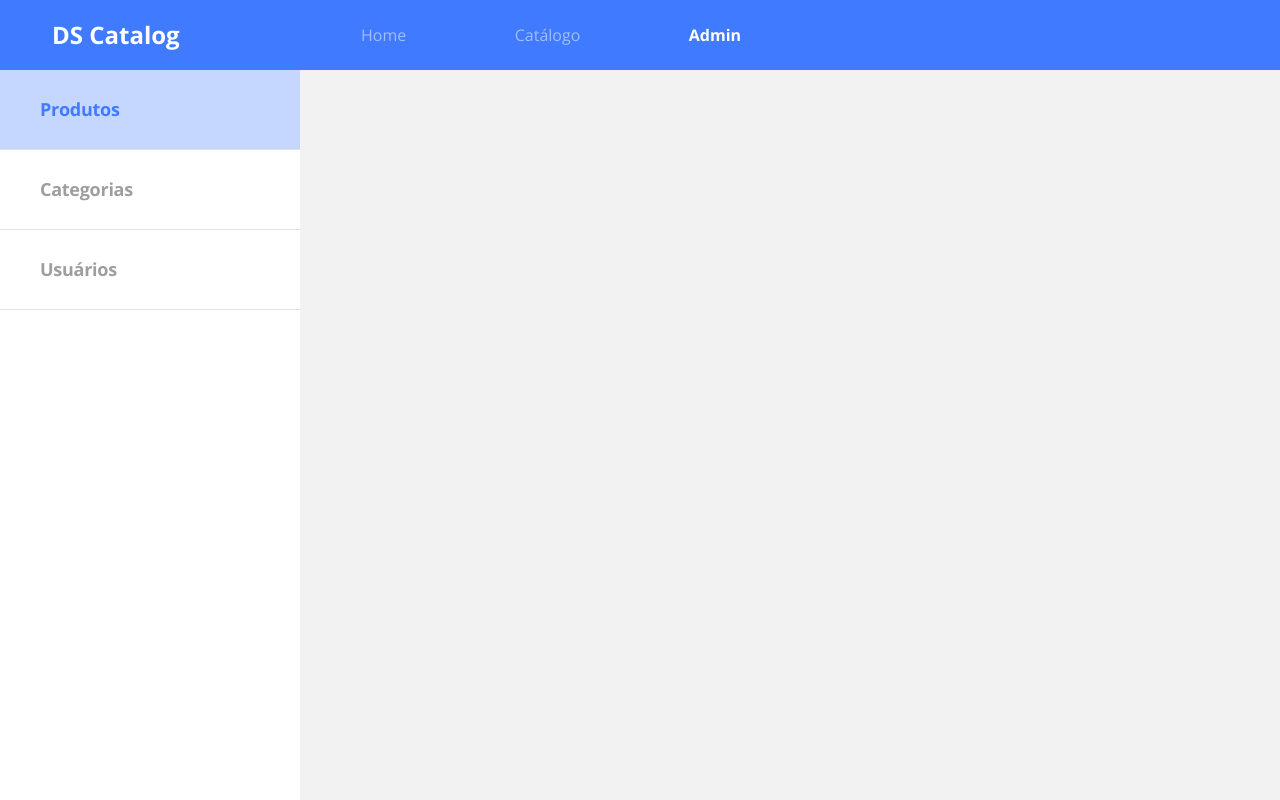
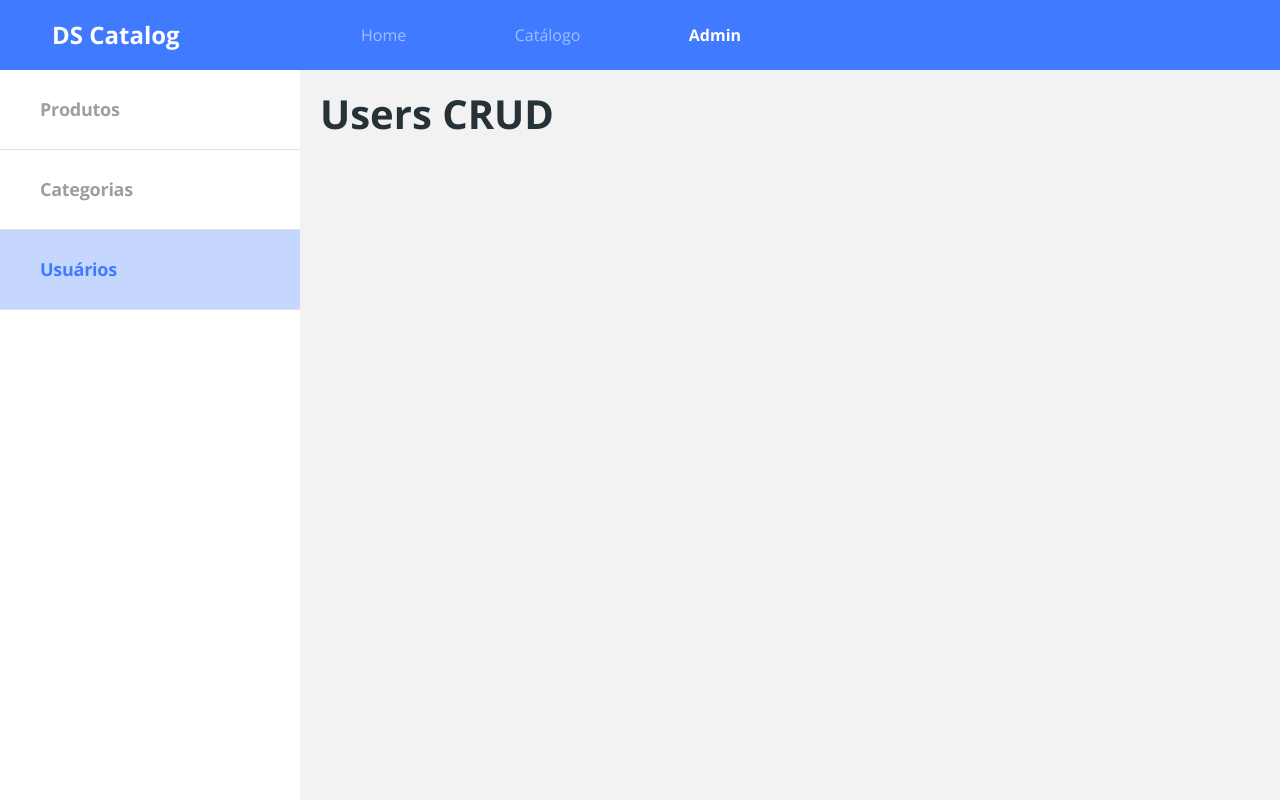
Before and after one commit to Jota-Erre-JR/dscatalog, a React (Create React App) app in the folder frontend/: page /admin/users in a window 1280 px wide. Built offline with nearby package versions, Linux system fonts and the light colour scheme.

Commit message:
Routes, redirect, nesting

```diff
--- a/frontend/src/Routes.tsx
+++ b/frontend/src/Routes.tsx
@@ -3,7 +3,7 @@ import Admin from 'pages/Admin';
 import Catalog from 'pages/Catalog';
 import Home from 'pages/Home';
 import ProductDetails from 'pages/ProductDetails';
-import { BrowserRouter, Route, Switch } from 'react-router-dom';
+import { BrowserRouter, Redirect, Route, Switch } from 'react-router-dom';
 
 const Routes = () => {
   return (
@@ -19,6 +19,7 @@ const Routes = () => {
         <Route path="/products/:productId">
           <ProductDetails />
         </Route>
+        <Redirect from="/admin" to="/admin/products" exact />
         <Route path="/admin">
           <Admin />
         </Route>
--- a/frontend/src/pages/Admin/Navbar/index.tsx
+++ b/frontend/src/pages/Admin/Navbar/index.tsx
@@ -1,3 +1,4 @@
+import { NavLink } from 'react-router-dom';
 import './styles.css';
 
 const Navbar = () => {
@@ -5,19 +6,19 @@ const Navbar = () => {
     <nav className="admin-nav-conteiner">
       <ul>
         <li>
-          <a href="link" className="admin-nav-item active">
+          <NavLink to="/admin/products" className="admin-nav-item">
             <p>Produtos</p>
-          </a>
+          </NavLink>
         </li>
         <li>
-          <a href="link" className="admin-nav-item">
+          <NavLink to="/admin/categories" className="admin-nav-item">
             <p>Categorias</p>
-          </a>
+          </NavLink>
         </li>
         <li>
-          <a href="link" className="admin-nav-item">
+          <NavLink to="/admin/users" className="admin-nav-item">
             <p>Usuários</p>
-          </a>
+          </NavLink>
         </li>
       </ul>
     </nav>
--- a/frontend/src/pages/Admin/index.tsx
+++ b/frontend/src/pages/Admin/index.tsx
@@ -1,3 +1,4 @@
+import { Route, Switch } from "react-router-dom";
 import Navbar from "./Navbar";
 import './styles.css';
 
@@ -6,7 +7,17 @@ const Admin = () => {
     <div className="admin-container">
       <Navbar />
       <div className="admin-content">
-
+      <Switch>
+        <Route path="/admin/products">
+          <h1>Products CRUD</h1>
+        </Route>
+        <Route path="/admin/categories">
+          <h1>Categories CRUD</h1>
+        </Route>
+        <Route path="/admin/users">
+          <h1>Users CRUD</h1>
+        </Route>
+      </Switch>
       </div>
 
     </div>
```
